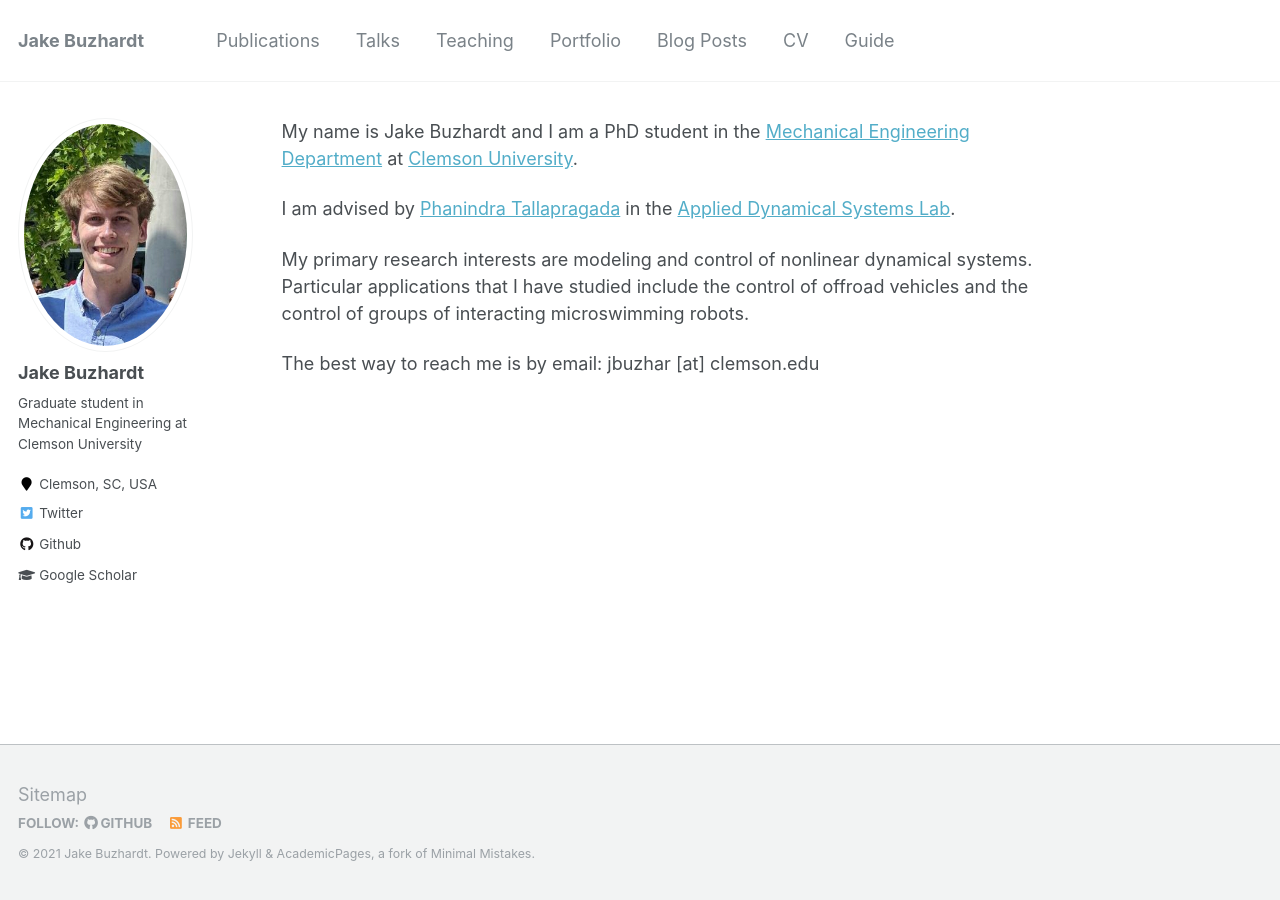
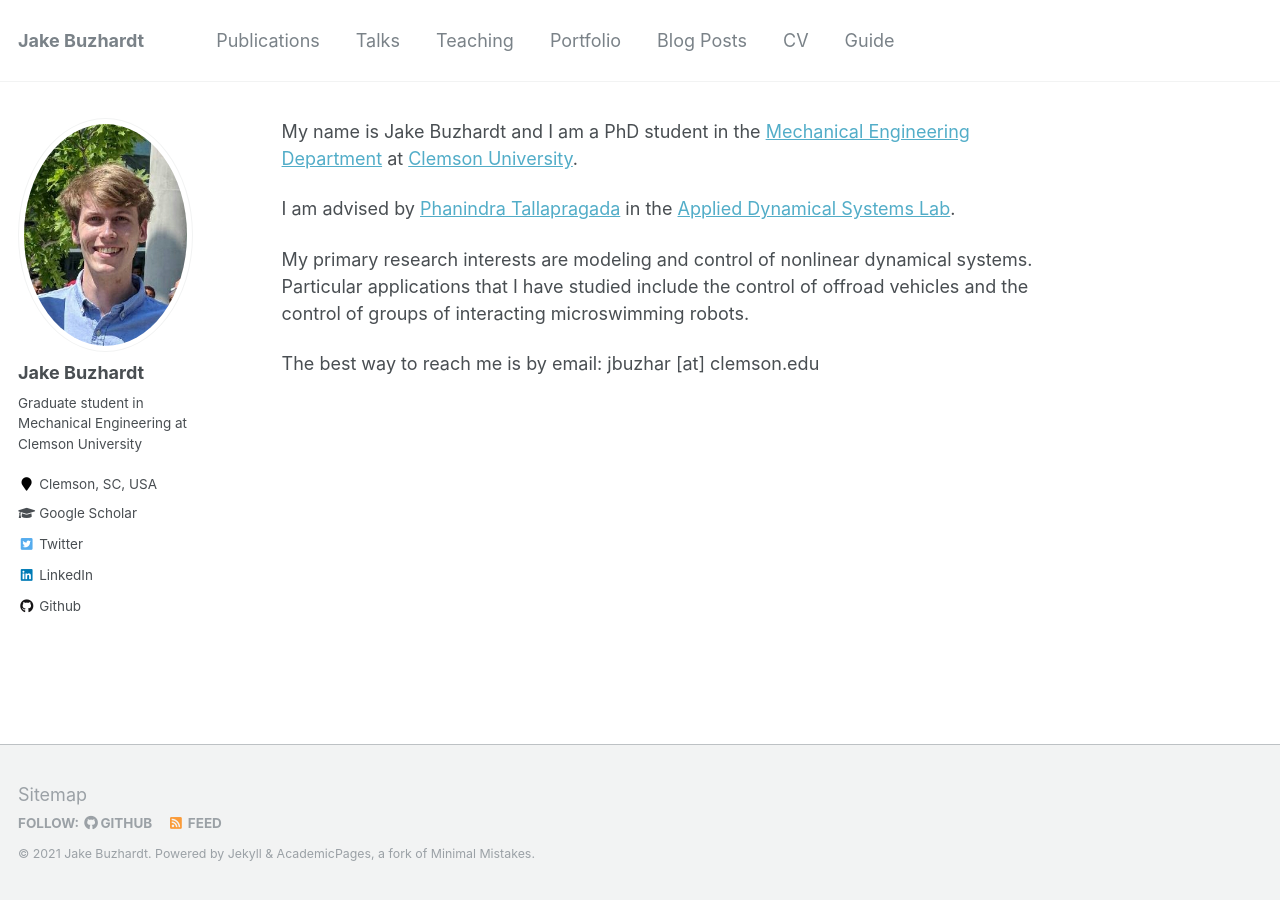
Before and after one commit to jbuzhar/jbuzhar.github.io, a Jekyll site: the page built from _pages/about.md, in a window 1280 px wide. Built offline with Jekyll 4.4.1, drawn with Linux system fonts in a browser that asks for light colours; part of the change alters nothing that is shown.

Commit message:
add linkedin

```diff
--- a/_config.yml
+++ b/_config.yml
@@ -102,7 +102,7 @@ author:
   instagram        :
   impactstory      : #"https://profiles.impactstory.org/u/xxxx-xxxx-xxxx-xxxx"
   lastfm           :
-  linkedin         :
+  linkedin         : "https://www.linkedin.com/in/jake-buzhardt-82576a93/"
   orcid            : #"http://orcid.org/yourorcidurl"
   pinterest        :
   soundcloud       :
--- a/_includes/author-profile.html
+++ b/_includes/author-profile.html
@@ -39,6 +39,9 @@
       {% endif %}
        {% if author.researchgate %}
         <li><a href="{{ author.researchgate }}"><i class="fab fa-fw fa-researchgate" aria-hidden="true"></i> ResearchGate</a></li>
+      {% endif %}
+      {% if author.googlescholar %}
+        <li><a href="{{ author.googlescholar }}"><i class="fas fa-fw fa-graduation-cap"></i> Google Scholar</a></li>
       {% endif %}
       {% if author.twitter %}
         <li><a href="https://twitter.com/{{ author.twitter }}"><i class="fab fa-fw fa-twitter-square" aria-hidden="true"></i> Twitter</a></li>
@@ -103,9 +106,6 @@
       {% if author.vine %}
         <li><a href="https://vine.co/u/{{ author.vine }}"><i class="fab fa-fw fa-vine" aria-hidden="true"></i> Vine</a></li>
       {% endif %}
-      {% if author.googlescholar %}
-        <li><a href="{{ author.googlescholar }}"><i class="fas fa-fw fa-graduation-cap"></i> Google Scholar</a></li>
-      {% endif %}
       {% if author.pubmed %}
         <li><a href="{{ author.pubmed }}"><i class="ai ai-pubmed-square ai-fw"></i> PubMed</a></li>
       {% endif %}
```
